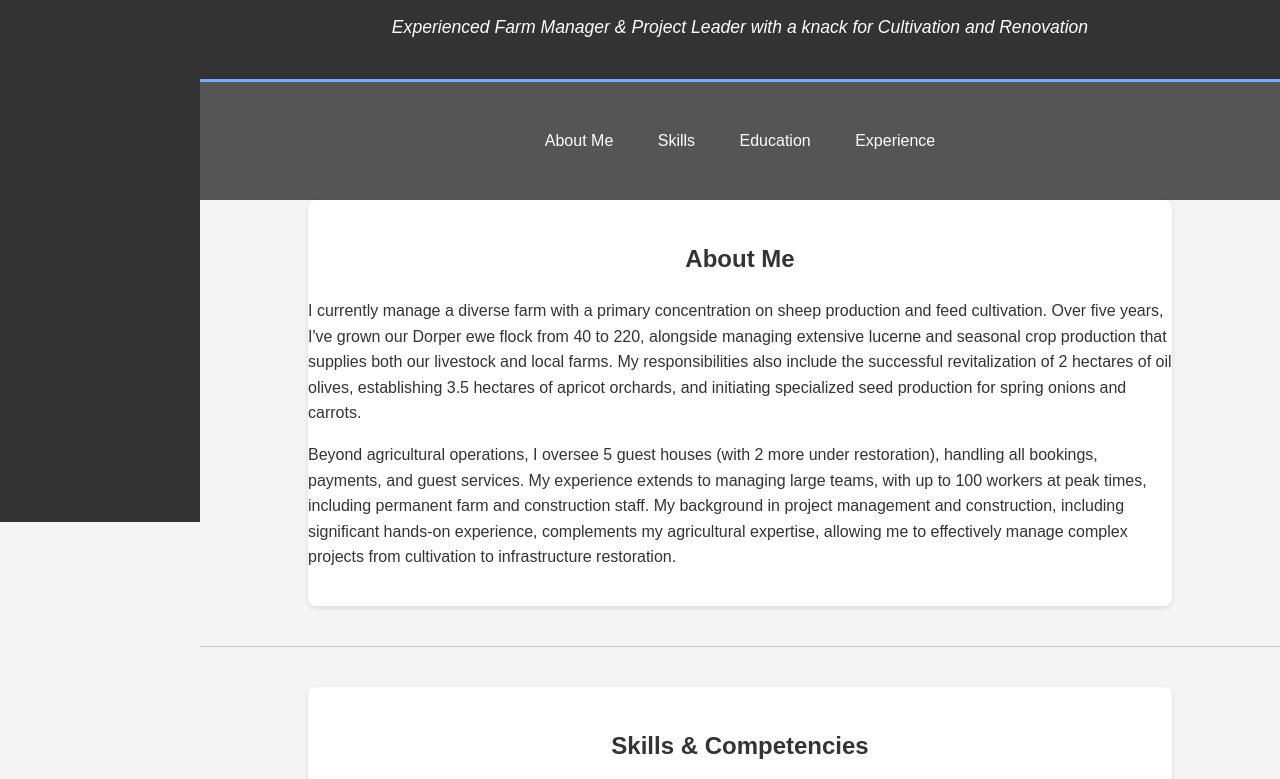
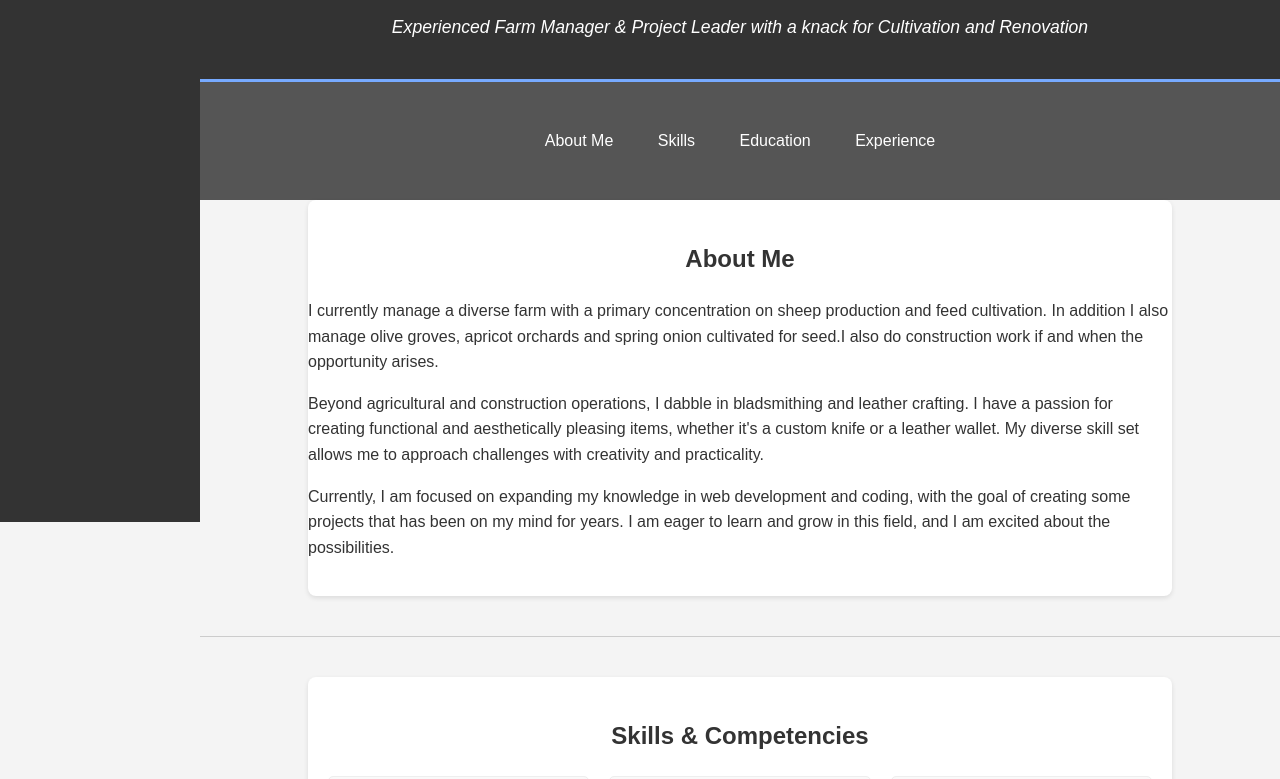
Before and after one commit to leo202514/myCv, a plain HTML site: page index.html in a window 1280 px wide. Shown: the part 298-1077 px from the top of the page. Drawn offline with Linux system fonts and the light colour scheme; a script that the page names is missing.

```diff
--- a/index.html
+++ b/index.html
@@ -3,7 +3,7 @@
 <head>
   <meta charset="UTF-8">
   <meta name="viewport" content="width=device-width, initial-scale=1.0">
-  <title>Leonard Laing - Personal Webpage CV</title>
+  <title>Leonard Laing - Webpage CV</title>
   <link rel="stylesheet" href="css/style.css">
 </head>
 <body>
@@ -42,16 +42,21 @@
     <main>
       <section id="about" class="container">
         <h2>About Me</h2>
-        <p>I currently manage a diverse farm with a primary concentration on sheep production and feed cultivation. Over
-          five years, I've grown our Dorper ewe flock from 40 to 220, alongside managing extensive lucerne and seasonal
-          crop production that supplies both our livestock and local farms. My responsibilities also include the
-          successful revitalization of 2 hectares of oil olives, establishing 3.5 hectares of apricot orchards, and
-          initiating specialized seed production for spring onions and carrots.</p>
-        <p>Beyond agricultural operations, I oversee 5 guest houses (with 2 more under restoration), handling all
-          bookings, payments, and guest services. My experience extends to managing large teams, with up to 100 workers
-          at peak times, including permanent farm and construction staff. My background in project management and
-          construction, including significant hands-on experience, complements my agricultural expertise, allowing me to
-          effectively manage complex projects from cultivation to infrastructure restoration.</p>
+        <p>I currently manage a diverse farm with a primary concentration on sheep production and feed cultivation. In
+          addition I
+          also manage olive groves, apricot orchards and spring onion cultivated for seed.I also do construction work if
+          and when
+          the opportunity arises.</p>
+        <p>Beyond agricultural and construction operations, I dabble in bladsmithing and leather crafting.
+          I have a passion for creating functional and aesthetically pleasing items, whether it's a custom knife or a
+          leather wallet.
+          My diverse skill set allows me to approach challenges with creativity and practicality.
+        </p>
+        <p>Currently, I am focused on expanding my knowledge in web development and coding, with the goal of creating
+          some
+          projects that has been on my mind for years.
+          I am eager to learn and grow in this field, and I am excited about the possibilities.
+        </p>
       </section>
 
       <hr>
```
Also changed, not shown: projects.html (+4 -4 lines).
